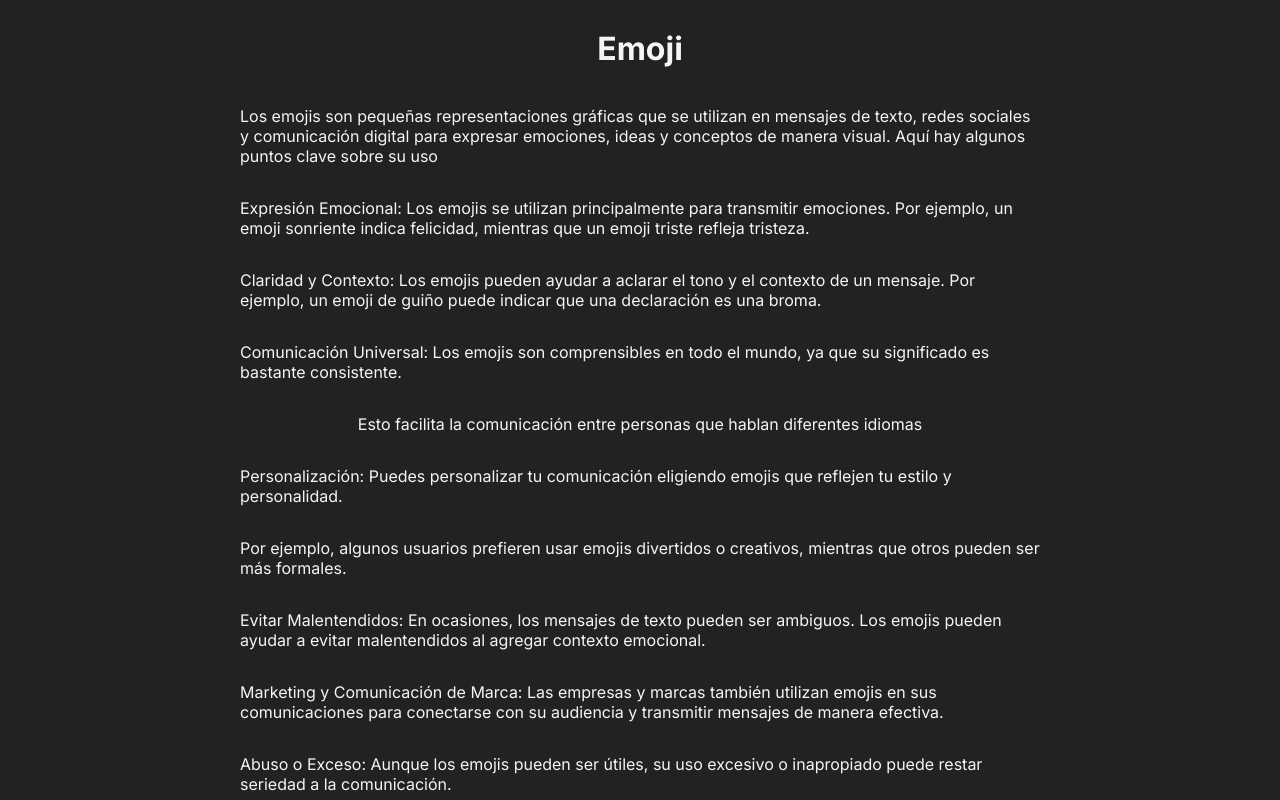
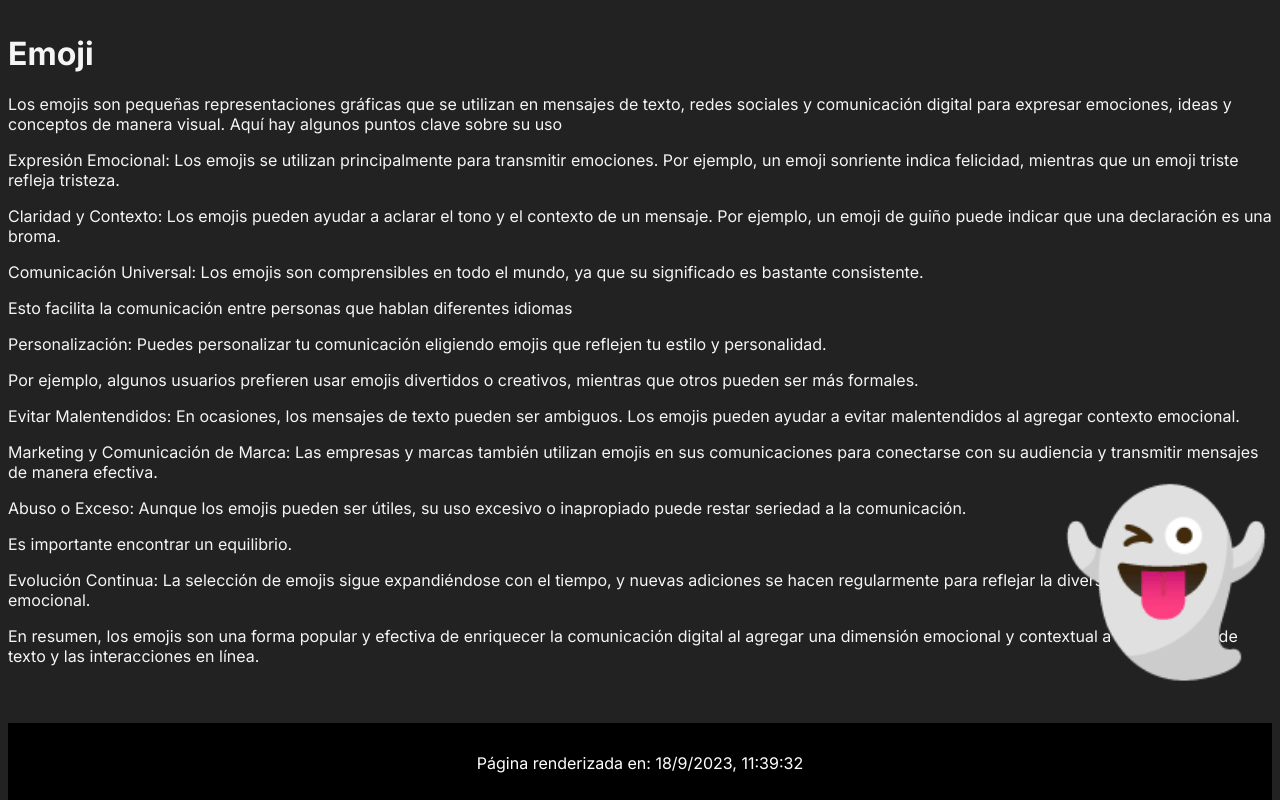
Before and after one commit to catharygr/aprendiendo-next-framework, a Next.js app: page /emoji in a window 1280 px wide. Shown: the top 800 px of the page. Built offline with nearby package versions, Linux system fonts and the light colour scheme.

Commit message:
Trabajando con page de emoji

```diff
--- a/src/app/emoji/emoji.module.css
+++ b/src/app/emoji/emoji.module.css
@@ -7,3 +7,15 @@
   max-width: 800px;
   padding: 0 1rem;
 }
+
+.wrapper {
+  position: relative;
+  pointer-events: none;
+}
+.character {
+  position: absolute;
+  right: 0;
+  bottom: 0;
+  font-size: 170px;
+  will-change: transform;
+}
--- a/src/app/emoji/page.js
+++ b/src/app/emoji/page.js
@@ -1,12 +1,27 @@
 "use client";
-import React, { useState } from "react";
+import React, { useState, useRef } from "react";
 import styles from "./emoji.module.css";
 import { motion } from "framer-motion";
 
 export default function EmojiPage() {
+  const [esMostrado, setEsMostrado] = React.useState(false);
+
+  const wrapperRef = React.useRef();
+
+  React.useEffect(() => {
+    const observer = new IntersectionObserver((entries) => {
+      const [entry] = entries;
+
+      setEsMostrado(entry.isIntersecting);
+    });
+
+    observer.observe(wrapperRef.current);
+  }, []);
+
+  const translateX = esMostrado ? "0%" : "100%";
   return (
-    <div className={styles.container}>
-      <h1 className={styles.h1}>Emoji</h1>
+    <div ref={wrapperRef} className={(styles.container, styles.wrapper)}>
+      <h1>Emoji</h1>
       <p>
         Los emojis son pequeñas representaciones gráficas que se utilizan en
         mensajes de texto, redes sociales y comunicación digital para expresar
@@ -64,6 +79,21 @@ export default function EmojiPage() {
         comunicación digital al agregar una dimensión emocional y contextual a
         los mensajes de texto y las interacciones en línea.
       </p>
+
+      <motion.div
+        className={styles.character}
+        transition={{
+          type: "spring",
+          stiffness: esMostrado ? 300 : 600,
+          damping: esMostrado ? 70 : 40,
+          restDelta: 0.01,
+        }}
+        animate={{
+          x: translateX,
+        }}
+      >
+        👻
+      </motion.div>
     </div>
   );
 }
```
